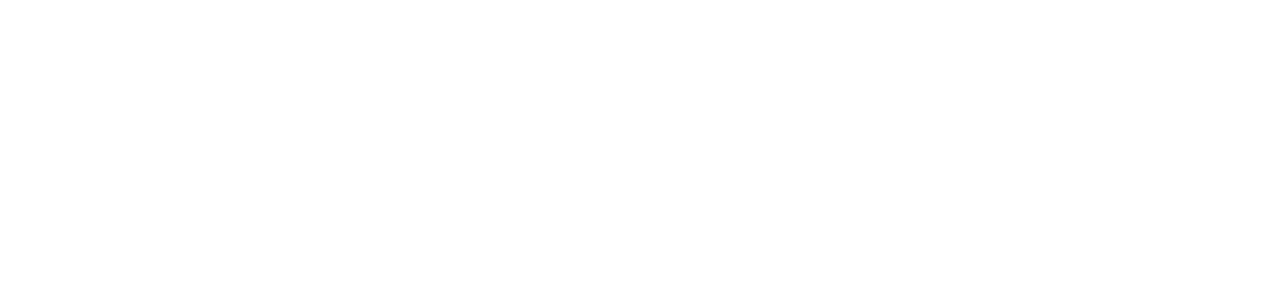
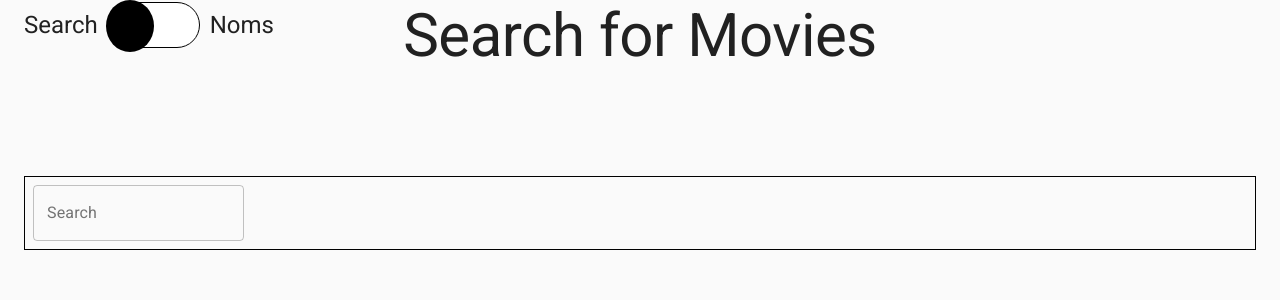
Before and after one commit to chrscchrn/ShopifyFrontEnd, a React (Create React App) app: page / in a window 1280 px wide. Shown: the top 300 px of the page. Built offline with nearby package versions, Linux system fonts and the light colour scheme.

Commit message:
added top of page, switch and title functionality, currently working on search form

```diff
--- a/src/App.css
+++ /dev/null
@@ -1,38 +0,0 @@
-.App {
-  text-align: center;
-}
-
-.App-logo {
-  height: 40vmin;
-  pointer-events: none;
-}
-
-@media (prefers-reduced-motion: no-preference) {
-  .App-logo {
-    animation: App-logo-spin infinite 20s linear;
-  }
-}
-
-.App-header {
-  background-color: #282c34;
-  min-height: 100vh;
-  display: flex;
-  flex-direction: column;
-  align-items: center;
-  justify-content: center;
-  font-size: calc(10px + 2vmin);
-  color: white;
-}
-
-.App-link {
-  color: #61dafb;
-}
-
-@keyframes App-logo-spin {
-  from {
-    transform: rotate(0deg);
-  }
-  to {
-    transform: rotate(360deg);
-  }
-}
--- a/src/App.js
+++ b/src/App.js
@@ -1,10 +1,18 @@
 import React from "react";
 import 'fontsource-roboto';
+import TopPage from "./components/TopPage";
+import SearchForm from "./components/SearchForm";
+import CssBaseline from '@material-ui/core/CssBaseline';
+import Container from '@material-ui/core/Container';
 
 export default function app() {
   return (
-    <>
-
-    </>
+    <React.Fragment>
+      <CssBaseline />
+      <Container fixed>
+        <TopPage/>
+        <SearchForm/>
+      </Container>
+    </React.Fragment>
   );
 }
--- /dev/null
+++ b/src/components/Headers.js
@@ -0,0 +1,18 @@
+import React from 'react'
+import PropTypes from 'prop-types'
+import { Typography } from '@material-ui/core'
+
+const Headers = props => {
+    return (
+        <Typography variant={props.variant} component={props.component}>
+            {props.children}
+        </Typography>
+    )
+}
+
+Headers.propTypes = {
+    variant: PropTypes.string,
+    component: PropTypes.string
+}
+
+export default Headers
--- /dev/null
+++ b/src/components/SearchForm.js
@@ -0,0 +1,32 @@
+import React from 'react'
+import { makeStyles } from '@material-ui/core/styles';
+import { FormControl, InputLabel, OutlinedInput } from '@material-ui/core';
+
+const useStyles = makeStyles((theme) => ({
+  root: {
+    '& > *': {
+      margin: theme.spacing(1),
+    },
+  },
+}));
+
+const SearchForm = () => {
+
+  const classes = useStyles();
+  const [state, setState] = React.useState();
+
+  function handleChange(e) {
+    setState({ ...state, searchValue: e.target.value })
+  }
+
+  return (
+    <form className={classes.root} noValidate autoComplete="off" style={{ border: '1px solid black'}}>
+      <FormControl variant="outlined">
+        <InputLabel htmlFor="component-outlined">Search</InputLabel>
+        <OutlinedInput id="component-outlined" onChange={handleChange} label="Search" />
+      </FormControl>
+    </form>
+  )
+}
+
+export default SearchForm
--- /dev/null
+++ b/src/components/Switch.js
@@ -0,0 +1,70 @@
+import React from 'react';
+import { withStyles } from '@material-ui/core/styles';
+import FormGroup from '@material-ui/core/FormGroup';
+import Switch from '@material-ui/core/Switch';
+import Grid from '@material-ui/core/Grid';
+import Typography from '@material-ui/core/Typography';
+import Headers from './Headers';
+
+const AntSwitch = withStyles((theme) => ({
+  root: {
+    width: 96,
+    height: 50,
+    padding: 2,
+    display: 'flex',
+    overflow: 'initial',
+  },
+  switchBase: {
+    padding: 0,
+    color: 'black',
+    '&$checked': {
+      transform: 'translateX(48px)',
+      color: 'white',
+      border: "1px solid black",
+      '& + $track': {
+        opacity: 1,
+        backgroundColor: 'black',
+        borderColor: 'black',
+      },
+    },
+  },
+  thumb: {
+    width: 48,
+    height: 52,
+    boxShadow: 'none',
+  },
+  track: {
+    border: `1px solid black`,
+    borderRadius: 32,
+    opacity: 1,
+    backgroundColor: theme.palette.common.white,
+  },
+  checked: {},
+}))(Switch);
+
+export default function CustomizedSwitches(props) {
+  const [state, setState] = React.useState({
+    checkedA: true,
+    checkedB: true,
+    checkedC: false,
+  });
+
+  function handleChange(event) {
+    props.handleTitleChange(!state.checkedC);
+    setState({ ...state, [event.target.name]: event.target.checked });
+  }
+
+  return (
+    <FormGroup>
+      <Typography component="div">
+        <Grid component="label" container alignItems="center" spacing={1}>
+          <Grid item><Headers variant="h5" component="h4">Search</Headers></Grid>
+          <Grid item>
+            <AntSwitch checked={state.checkedC} onChange={handleChange} name="checkedC" />
+          </Grid>
+          <Grid item><Headers variant="h5" component="h4">Noms</Headers></Grid>
+        </Grid>
+      </Typography>
+    </FormGroup>
+  );
+}
--- /dev/null
+++ b/src/components/TopPage.js
@@ -0,0 +1,59 @@
+// This page should take up like 20% of the vh
+// props is the current func of the webpage
+import React from 'react';
+import { makeStyles } from '@material-ui/core/styles';
+import Grid from '@material-ui/core/Grid';
+import PropTypes from 'prop-types'
+import CustomizedSwitches from './Switch';
+import Headers from './Headers';
+
+const useStyles = makeStyles((theme) => ({
+    root: {
+      flexGrow: 1,
+      height: '22vh',
+      width: '100%',
+      overflow: 'hidden',
+    },
+    header: {
+      padding: theme.spacing(2),
+      textAlign: 'center',
+      color: theme.palette.text.primary,
+    },
+}));
+
+
+
+const TopPage = props => {
+
+    const classes = useStyles();
+
+    const [state, setState] = React.useState({ title: 'Search for Movies' });
+
+    function handleTitleChange(isNom) {
+        if (!isNom) {
+            setState({ ...state, title: 'Search for Movies'});
+        } else {
+            setState({ ...state, title: 'Your Nomz'});
+        }
+    }
+
+    return (
+        <div className={classes.root}>
+            <Grid container spacing={3}>
+                <Grid item xs={3}>
+                    <CustomizedSwitches handleTitleChange={handleTitleChange}/>
+                </Grid>
+                <Grid item xs={6} className={classes.header}>
+                    <Headers variant="h2" component="h2">{state.title}</Headers>
+                </Grid>
+                <Grid item xs={3}/>
+            </Grid>
+        </div>
+    )
+}
+
+TopPage.propTypes = {
+    title: PropTypes.string
+}
+
+export default TopPage
--- a/src/index.css
+++ b/src/index.css
@@ -11,3 +11,7 @@
   font-family: source-code-pro, Menlo, Monaco, Consolas, 'Courier New',
     monospace;
 }
+
+/* html {
+  background-color: rgb(80, 127, 168);
+} */
```
Also changed, not shown: src/components/SearchBar.js (deleted, +0 -11 lines), 1 other file (tests, documents, lock files or other folders).
